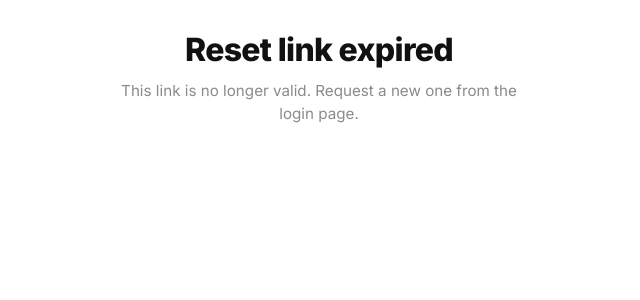
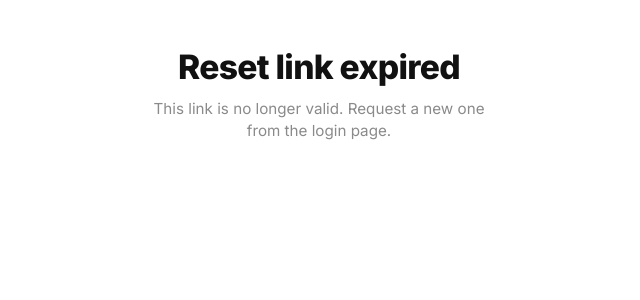
Before and after one commit to Pandie05/wishli, a React (Vite) app: page /reset-password in a window 1280 px wide. Shown: the top 300 px of the page, without its empty margins (321-961 px from the left). Built offline with nearby package versions, Linux system fonts and the light colour scheme; no server answers.

Commit message:
Fixed reset-password filename and import
Hopefully this is the last time i gotta do this

```diff
--- a/src/css/reset-pasword.css
+++ b/src/css/reset-password.css
@@ -1,52 +1,76 @@
+* {
+    box-sizing: border-box;
+}
+
+body {
+    overflow-x: hidden;
+    background: #ffffff;
+}
+
 .login-form-wrap {
+    width: 100%;
     max-width: 400px;
     margin: 0 auto;
-    padding: 32px 24px;
+    padding: 48px 24px;
     text-align: center;
+    background: #ffffff;
+    color: #111111;
 }
 
 .login-title {
-    font-size: 2rem;
+    font-size: 2.1rem;
     font-weight: 800;
     margin: 0 0 12px;
-    color: #111;
+    color: #111111;
 }
 
 .login-subtitle {
     color: #8a8a8a;
     font-size: 0.95rem;
     line-height: 1.5;
-    margin: 0 0 24px;
+    margin: 0 0 32px;
 }
 
 .login-form {
     display: flex;
     flex-direction: column;
-    gap: 20px;
+    gap: 22px;
     text-align: left;
+    width: 100%;
+}
+
+.login-field {
+    width: 100%;
 }
 
 .login-field label {
     display: block;
-    font-size: 0.85rem;
+    font-size: 0.8rem;
     font-weight: 600;
-    color: #333;
+    letter-spacing: 0.02em;
+    text-transform: uppercase;
+    color: #444444;
     margin-bottom: 8px;
 }
 
 .login-field input {
     width: 100%;
     padding: 14px 16px;
-    border: none;
-    border-radius: 10px;
-    background: #eef0f7;
+    border: 1px solid #e2e2e6;
+    border-radius: 12px;
+    background: #f7f7fa;
+    color: #111111;
     font-size: 1rem;
-    box-sizing: border-box;
+}
+
+.login-field input::placeholder {
+    color: #a8a8ad;
 }
 
 .login-field input:focus {
-    outline: 2px solid #5b6fed;
-    outline-offset: 1px;
+    outline: none;
+    border-color: #5b6fed;
+    background: #ffffff;
 }
 
 .login-error {
@@ -56,14 +80,16 @@
 }
 
 .login-submit {
+    width: 100%;
     padding: 16px;
     border: none;
-    border-radius: 12px;
+    border-radius: 14px;
     background: #5b6fed;
-    color: #fff;
+    color: #ffffff;
     font-size: 1.05rem;
     font-weight: 700;
     cursor: pointer;
+    transition: background 0.15s ease;
 }
 
 .login-submit:disabled {
--- a/src/pages/ResetPassword.tsx
+++ b/src/pages/ResetPassword.tsx
@@ -2,7 +2,7 @@ import { useEffect, useState } from 'react'
 import type { FormEvent } from 'react'
 import { useNavigate } from 'react-router-dom'
 import { supabase } from '../lib/supabase'
-import '../css/reset-pasword.css'
+import '../css/reset-password.css'
 
 export default function ResetPassword() {
     const navigate = useNavigate()
```
